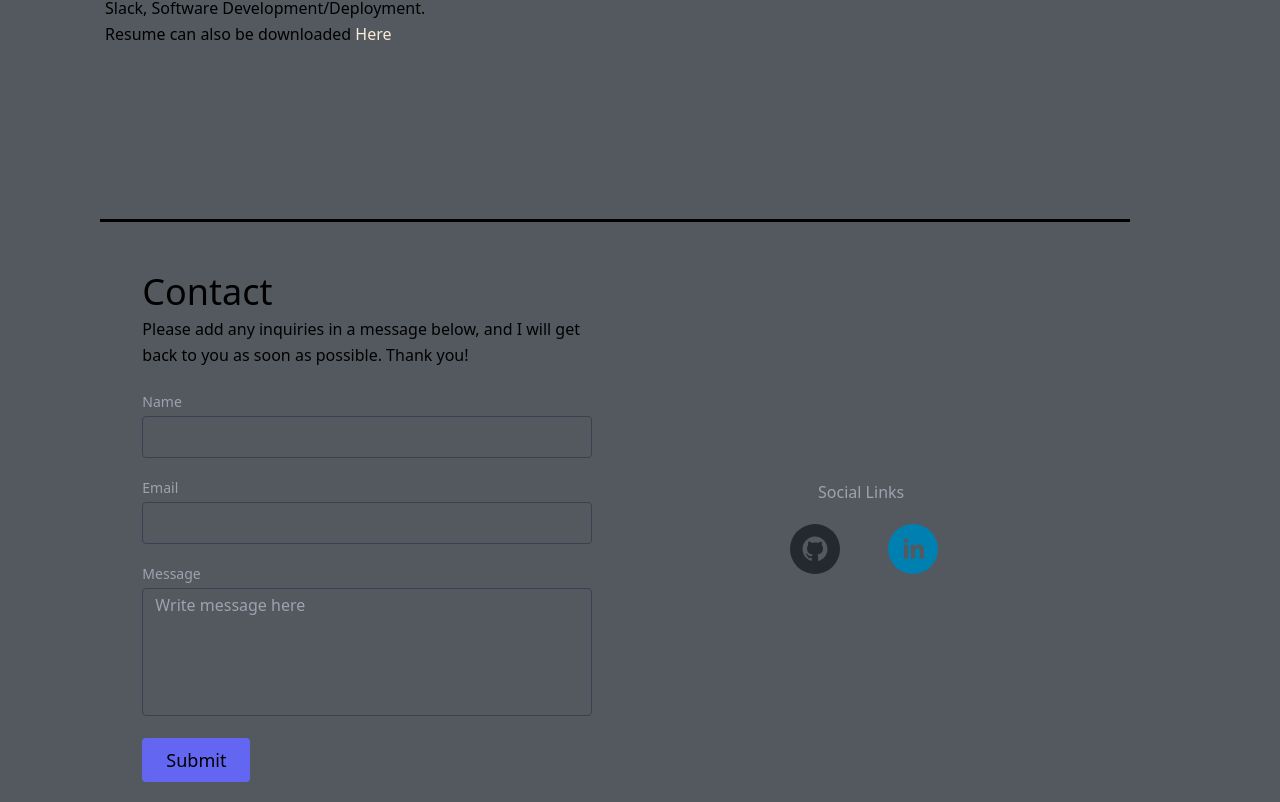
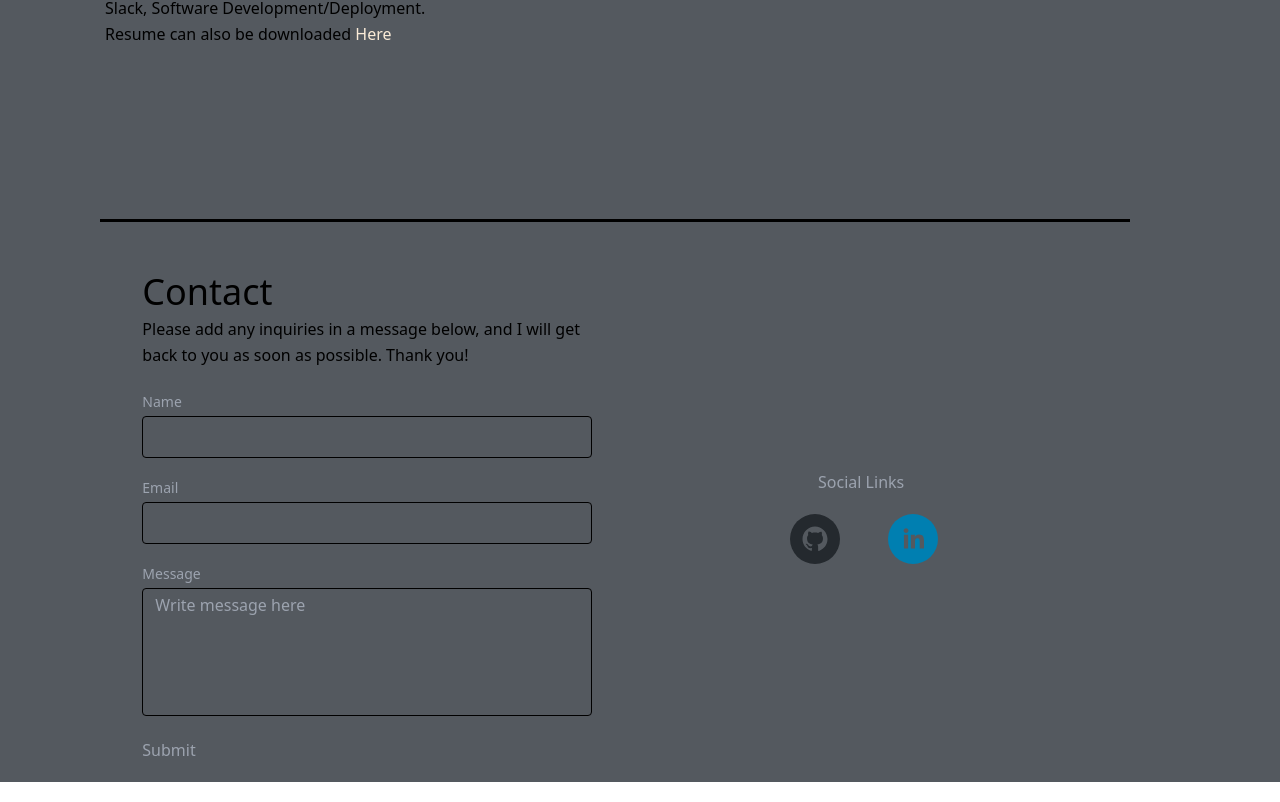
Before and after one commit to LuisChevere/portfolio-react, a React (Create React App) app: page / in a window 1280 px wide. Shown: the part 1920-2722 px from the top of the page. Built offline with nearby package versions, Linux system fonts and the light colour scheme.

Commit message:
changed some basic colors and added event to function

```diff
--- a/src/components/Footer.js
+++ b/src/components/Footer.js
@@ -8,7 +8,7 @@ export default function Footer() {
   const handleFormSubmit = async (data, event) => {
     event.preventDefault();
 
-    await handleSubmit(data);
+    await handleSubmit(data, event);
 
     if (state.succeeded) {
       alert("Message Sent!");
@@ -20,7 +20,7 @@ export default function Footer() {
       <hr className='hr'></hr>
       <div id="footer">
         <form
-          onSubmit={handleFormSubmit}
+          onSubmit={(event) => handleFormSubmit(event)}
           className="form"
         >
           <h2 className="text-white sm:text-4xl text-3xl mb-1 font-medium title-font">
@@ -32,12 +32,12 @@ export default function Footer() {
 
           {/* Input fields */}
           <div className="relative mb-4">
-            <label htmlFor="name" className="leading-7 text-sm text-gray-400">
+            <label htmlFor="name" className="leading-7 text-sm">
               Name
             </label>
             <input
               id="name"
-              className="w-full bg-gray-800 rounded border border-gray-700 focus:border-indigo-500 focus:ring-2 focus:ring-indigo-900 text-base outline-none text-gray-100 py-1 px-3 leading-8 transition-colors duration-200 ease-in-out"
+              className="w-full bg-gray-800 rounded border border-black focus:border-white focus:ring-2 focus:ring-white text-base outline-none  py-1 px-3 leading-8 transition-colors duration-200 ease-in-out"
               type="text"
               name="name"
             />
@@ -50,12 +50,12 @@ export default function Footer() {
 
           {/* Email field */}
           <div className="relative mb-4">
-            <label htmlFor="email" className="leading-7 text-sm text-gray-400">
+            <label htmlFor="email" className="leading-7 text-sm">
               Email
             </label>
             <input
               id="email"
-              className="w-full bg-gray-800 rounded border border-gray-700 focus:border-indigo-500 focus:ring-2 focus:ring-indigo-900 text-base outline-none text-gray-100 py-1 px-3 leading-8 transition-colors duration-200 ease-in-out"
+              className="w-full bg-gray-800 rounded border border-black focus:border-white focus:ring-2 focus:ring-white text-base outline-none  py-1 px-3 leading-8 transition-colors duration-200 ease-in-out"
               type="email"
               name="email"
             />
@@ -68,12 +68,12 @@ export default function Footer() {
 
           {/* Message field */}
           <div className="relative mb-4">
-            <label htmlFor="message" className="leading-7 text-sm text-gray-400">
+            <label htmlFor="message" className="leading-7 text-sm">
               Message
             </label>
             <textarea
               id="message"
-              className="w-full bg-gray-800 rounded border border-gray-700 focus:border-indigo-500 focus:ring-2 focus:ring-indigo-900 h-32 text-base outline-none text-gray-100 py-1 px-3 resize-none leading-6 transition-colors duration-200 ease-in-out"
+              className="w-full bg-gray-800 rounded border border-black focus:border-white focus:ring-2 focus:ring-white h-32 text-base outline-none text-bal-100 py-1 px-3 resize-none leading-6 transition-colors duration-200 ease-in-out"
               placeholder="Write message here"
               name="message"
             />
@@ -88,7 +88,7 @@ export default function Footer() {
           <button
             type="submit"
             disabled={state.submitting}
-            className="text-white bg-indigo-500 border-0 py-2 px-6 focus:outline-none hover:bg-indigo-600 rounded text-lg"
+            id="btn"
           >
             {state.submitting ? 'Sending...' : 'Submit'}
           </button>
```
